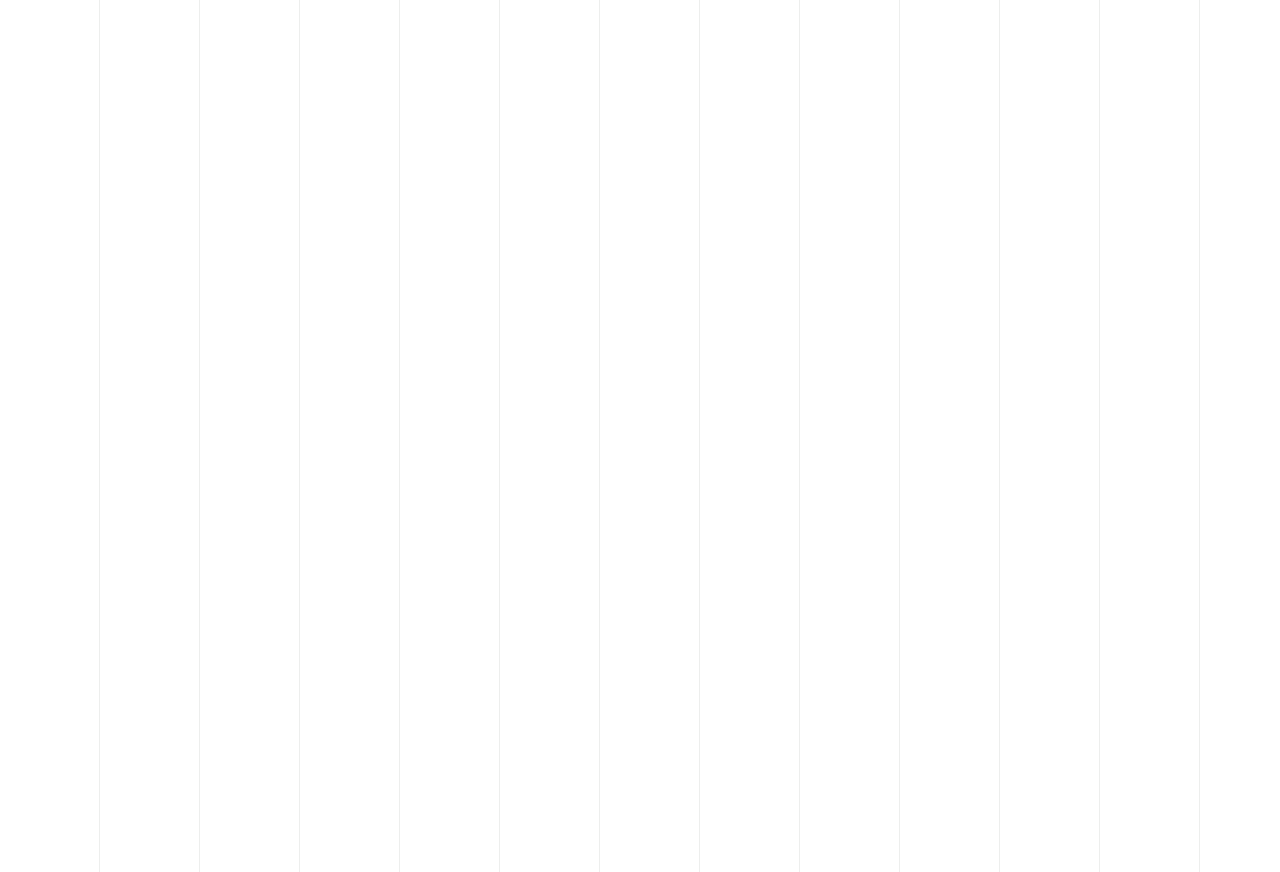
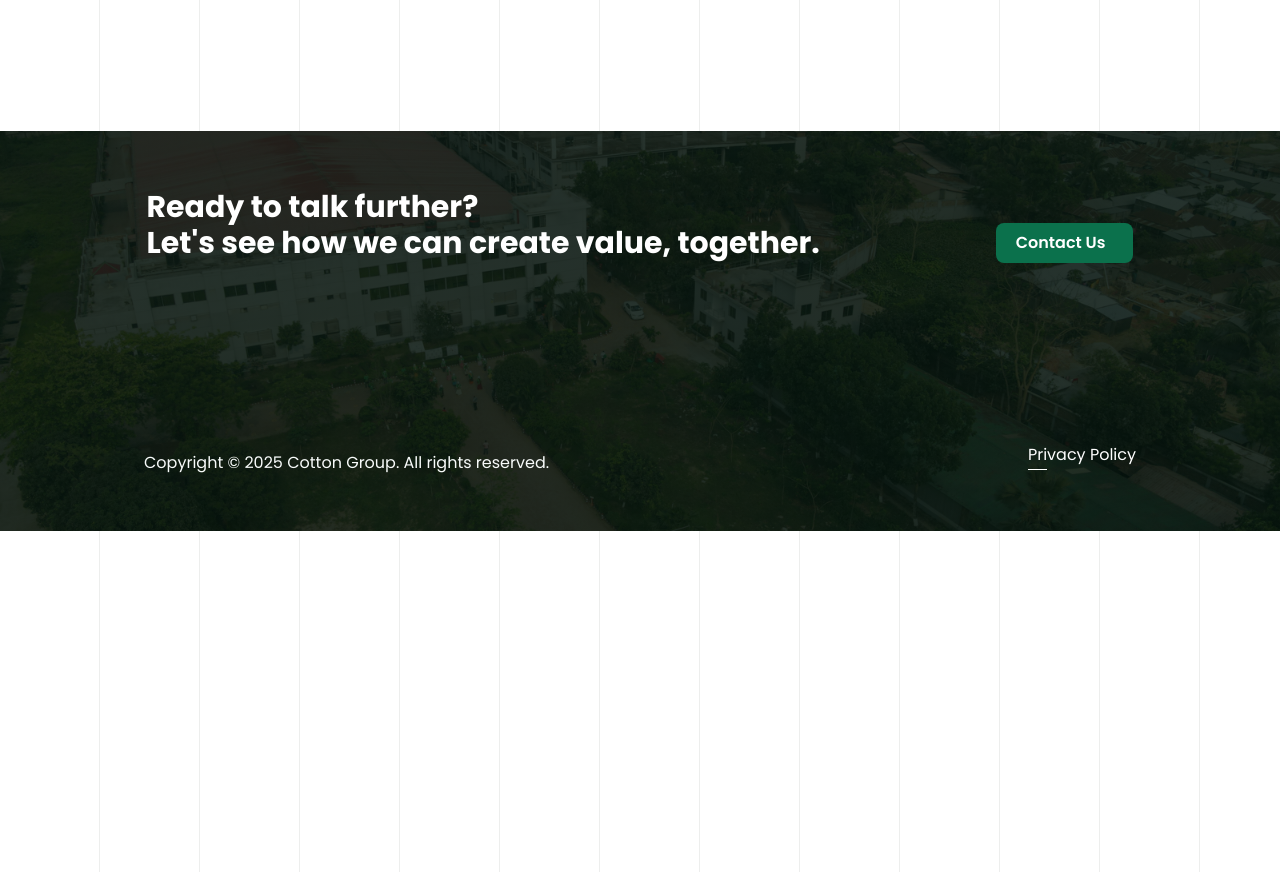
Before and after one commit to cottonSdtNadim/cotton-website-task, a React (Vite) app: page / in a window 1280 px wide. Shown: the part 5260-6132 px from the top of the page. Built offline with nearby package versions, Linux system fonts and the light colour scheme.

Commit message:
Footer added

```diff
--- a/src/layouts/MainLayout.jsx
+++ b/src/layouts/MainLayout.jsx
@@ -1,5 +1,6 @@
 import { Outlet } from "react-router";
 import Header from "../pages/Shared/Header";
+import Footer from "../pages/Shared/Footer";
 // import Navbar from "../pages/Shared/Navbar";
 
 const MainLayout = () => {
@@ -8,6 +9,7 @@ const MainLayout = () => {
       {/* <Navbar></Navbar> */}
       <Header></Header>
       <Outlet></Outlet>
+      <Footer></Footer>
     </div>
   );
 };
--- /dev/null
+++ b/src/pages/Shared/Footer.jsx
@@ -0,0 +1,41 @@
+import factoryOutside from "../../assets/images/factory-outside.jpg";
+import AnimatedButton from "../../components/AnimatedButton";
+import AnimatedLink from "../../components/AnimatedLink";
+
+export default function Footer() {
+  return (
+    <footer className="relative w-full">
+      <div
+        className="w-full h-[400px] bg-cover bg-center relative"
+        style={{
+          backgroundImage: `linear-gradient(0deg, rgba(2, 17, 11, 0.85) 0%, rgba(2, 17, 11, 0.85) 100%), url(${factoryOutside})`,
+        }}
+      >
+        <div className="max-w-7xl mx-auto h-full flex flex-col justify-between px-4 md:px-6 lg:px-8">
+          {/* Heading and Button Container */}
+          <div className="pt-14 flex flex-col md:flex-row items-center justify-center gap-8">
+            <h2 className="text-2xl md:text-3xl font-bold text-white text-center md:text-left max-w-[686px] mr-36">
+              Ready to talk further? <br />
+              Let&apos;s see how we can create value,
+              together.
+            </h2>
+            <AnimatedButton
+              label="Contact Us"
+              labelColor="white"
+              bgColor="#0B714C"
+            />
+          </div>
+
+          {/* Copyright and Privacy Policy Container */}
+          <div className="pb-10 flex flex-col md:flex-row items-center justify-between gap-4 px-4 md:px-6 lg:px-28">
+            <p className="text-[#F8FBFA] font-medium text-center">
+              Copyright © {new Date().getFullYear()} Cotton Group. All rights
+              reserved.
+            </p>
+            <AnimatedLink content="Privacy Policy" />
+          </div>
+        </div>
+      </div>
+    </footer>
+  );
+}
```
